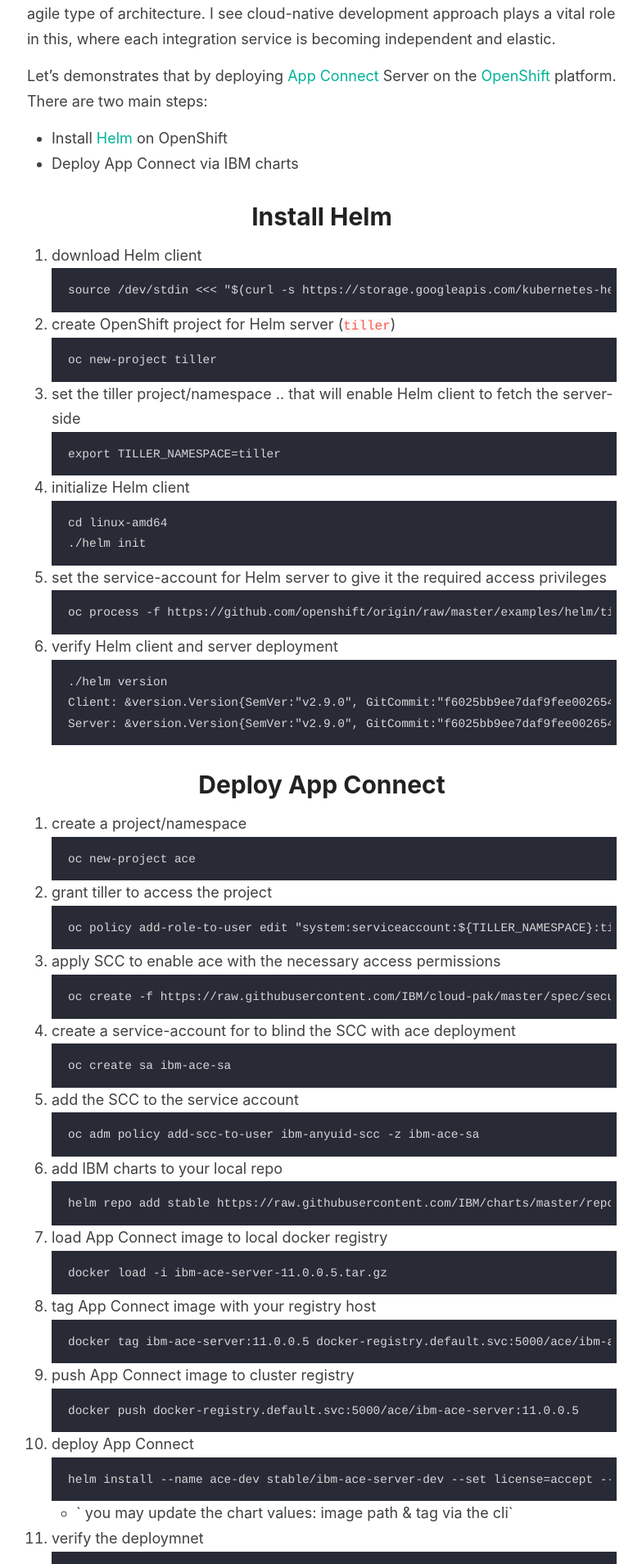
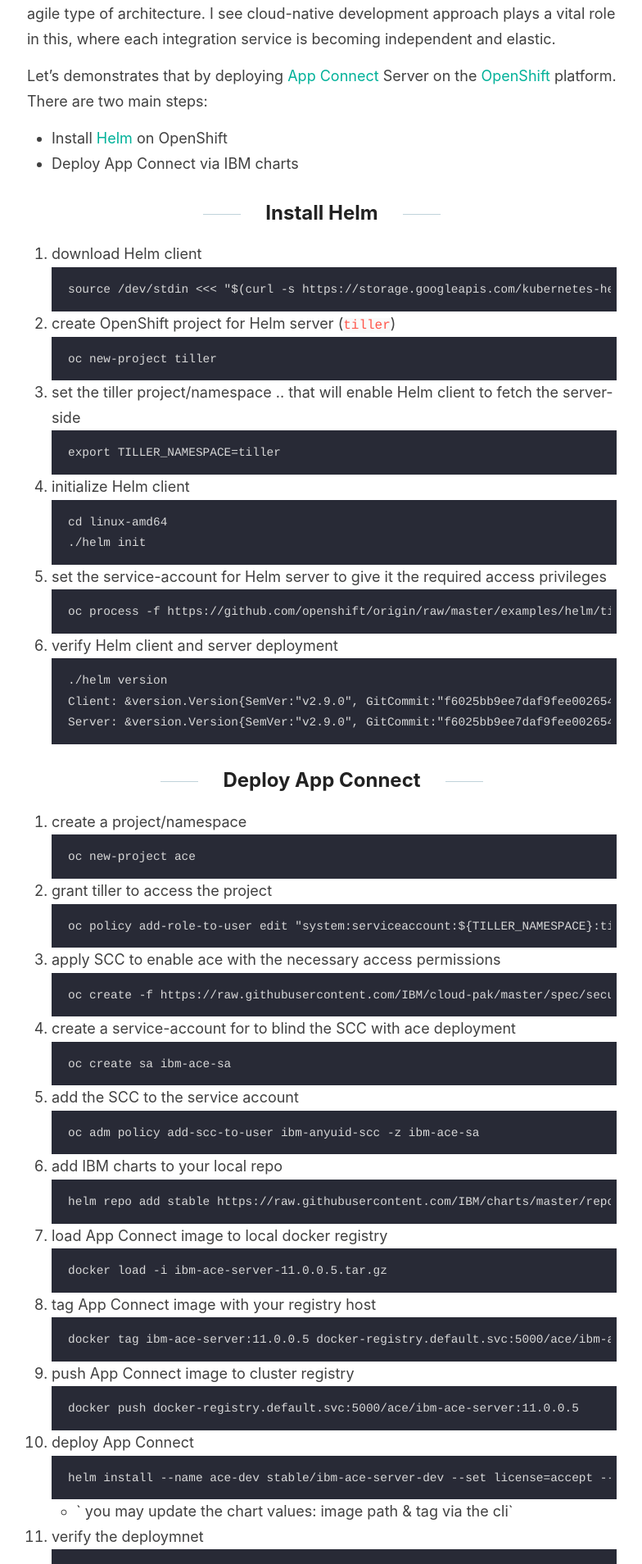
Before and after one commit to RashidAljohani/localhost, a Jekyll site: the page built from _posts/2019-9-20-deploy-ace-on-openshift.md, in a window 1280 px wide. Shown: the part 632-2540 px from the top of the page at 82% size, without its empty margins (247-1031 px from the left). Built offline with Jekyll 4.4.1, drawn with Linux system fonts in a browser that asks for light colours; comment, search, counter and statistics services are not loaded.

Commit message:
update blog

````diff
--- a/_posts/2019-9-20-deploy-ace-on-openshift.md
+++ b/_posts/2019-9-20-deploy-ace-on-openshift.md
@@ -22,7 +22,7 @@
 * Deploy App Connect via IBM charts
 
 
-# Install Helm
+## Install Helm
 
 1. download Helm client
 ```
@@ -57,7 +57,7 @@
 ```
 
 
-# Deploy App Connect
+## Deploy App Connect
 
 1.  create a project/namespace
 ```
````
Also changed, not shown: favicon.ico, favicon.v1.ico (added).
